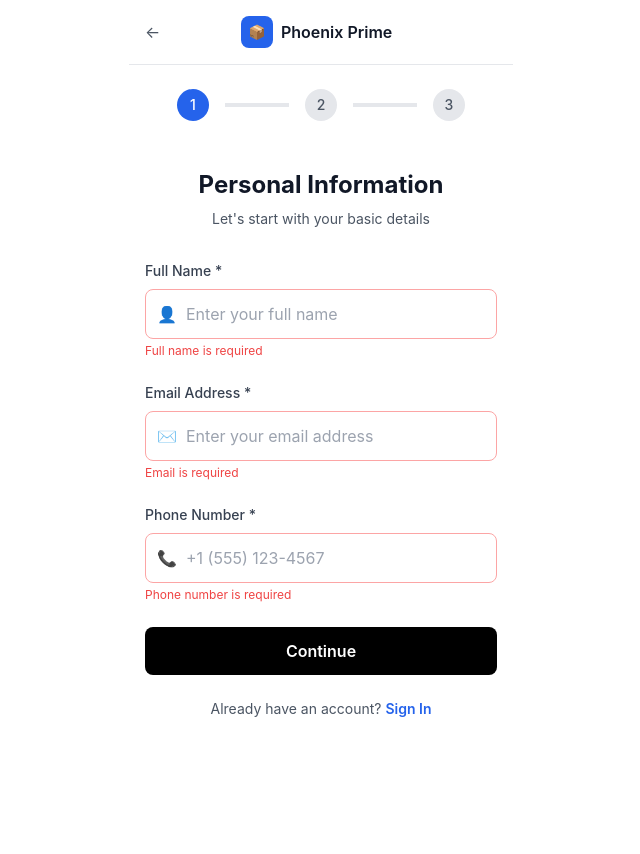
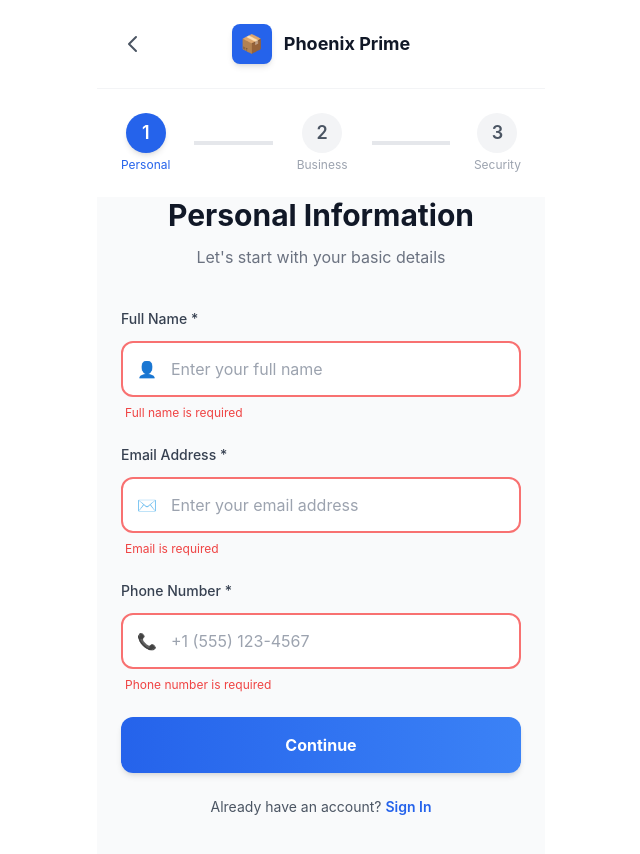
Before and after one commit to gagancodes99/shipper-demo, a React (Create React App) app: page /register in a window 1280 px wide. Both pictures are taken after a click on the button "Continue". Shown: the top 854 px of the page, without its empty margins (319-959 px from the left). Before the commit the page ends 800 px from the top, so only its background shows below. Built offline with nearby package versions, Linux system fonts and the light colour scheme; what @react-pdf/renderer would draw is missing.

Commit message:
Done fixes

```diff
--- a/src/components/screens/RegisterScreen.js
+++ b/src/components/screens/RegisterScreen.js
@@ -2,15 +2,6 @@ import React, { useState } from 'react';
 import { useNavigate } from 'react-router-dom';
 import { useAuth } from '../../context/AuthContext';
 
-/**
- * RegisterScreen - User registration screen with 3-step flow
- *
- * Features:
- * - 3-step registration process
- * - Personal information, business details, and security setup
- * - Form validation and error handling
- * - Mobile-first design matching the app's clean aesthetic
- */
 const RegisterScreen = () => {
   const navigate = useNavigate();
   const { register } = useAuth();
@@ -158,132 +149,147 @@ const RegisterScreen = () => {
   };
 
   return (
-    <div className="min-h-screen bg-white flex flex-col max-w-sm mx-auto">
+    <div className="min-h-screen bg-gray-50 flex flex-col max-w-md mx-auto">
       {/* Header */}
-      <div className="flex items-center justify-between p-4 bg-white border-b">
+      <div className="flex items-center justify-between p-6 bg-white border-b border-gray-100">
         <button
           onClick={handleBack}
-          className="text-gray-600 hover:text-gray-800"
+          className="text-gray-600 hover:text-gray-800 transition-colors"
         >
-          ←
+          <svg xmlns="http://www.w3.org/2000/svg" className="h-6 w-6" fill="none" viewBox="0 0 24 24" stroke="currentColor">
+            <path strokeLinecap="round" strokeLinejoin="round" strokeWidth={2} d="M15 19l-7-7 7-7" />
+          </svg>
         </button>
 
-        <div className="flex items-center space-x-2">
-          <div className="w-8 h-8 bg-blue-600 rounded-lg flex items-center justify-center">
-            <span className="text-white text-sm font-semibold">📦</span>
+        <div className="flex items-center space-x-3">
+          <div className="w-10 h-10 bg-blue-600 rounded-lg flex items-center justify-center shadow-md">
+            <span className="text-white text-lg">📦</span>
           </div>
-          <span className="font-semibold text-gray-900">Phoenix Prime</span>
+          <span className="font-bold text-gray-900 text-lg">Phoenix Prime</span>
         </div>
 
         <div className="w-6"></div>
       </div>
 
       {/* Step Indicator */}
-      <div className="px-4 py-6 bg-white">
-        <div className="flex items-center justify-center space-x-4">
-          <div className={`w-8 h-8 rounded-full flex items-center justify-center text-sm font-medium ${
-            currentStep >= 1 ? 'bg-blue-600 text-white' : 'bg-gray-200 text-gray-600'
+      <div className="px-6 py-6 bg-white">
+        <div className="flex items-center justify-center space-x-6">
+          <div className={`flex flex-col items-center ${currentStep >= 1 ? 'text-blue-600' : 'text-gray-400'}`}>
+            <div className={`w-10 h-10 rounded-full flex items-center justify-center text-lg font-semibold transition-all ${
+              currentStep >= 1 ? 'bg-blue-600 text-white shadow-md' : 'bg-gray-100 text-gray-600'
             }`}>
               {currentStep > 1 ? '✓' : '1'}
             </div>
-          <div className={`w-16 h-1 ${currentStep >= 2 ? 'bg-blue-600' : 'bg-gray-200'}`}></div>
-          <div className={`w-8 h-8 rounded-full flex items-center justify-center text-sm font-medium ${
-            currentStep >= 2 ? 'bg-blue-600 text-white' : 'bg-gray-200 text-gray-600'
+            <span className="text-xs mt-1">Personal</span>
+          </div>
+
+          <div className={`h-1 flex-1 ${currentStep >= 2 ? 'bg-blue-600' : 'bg-gray-200'} transition-colors`}></div>
+
+          <div className={`flex flex-col items-center ${currentStep >= 2 ? 'text-blue-600' : 'text-gray-400'}`}>
+            <div className={`w-10 h-10 rounded-full flex items-center justify-center text-lg font-semibold transition-all ${
+              currentStep >= 2 ? 'bg-blue-600 text-white shadow-md' : 'bg-gray-100 text-gray-600'
             }`}>
               {currentStep > 2 ? '✓' : '2'}
             </div>
-          <div className={`w-16 h-1 ${currentStep >= 3 ? 'bg-blue-600' : 'bg-gray-200'}`}></div>
-          <div className={`w-8 h-8 rounded-full flex items-center justify-center text-sm font-medium ${
-            currentStep >= 3 ? 'bg-blue-600 text-white' : 'bg-gray-200 text-gray-600'
+            <span className="text-xs mt-1">Business</span>
+          </div>
+
+          <div className={`h-1 flex-1 ${currentStep >= 3 ? 'bg-blue-600' : 'bg-gray-200'} transition-colors`}></div>
+
+          <div className={`flex flex-col items-center ${currentStep >= 3 ? 'text-blue-600' : 'text-gray-400'}`}>
+            <div className={`w-10 h-10 rounded-full flex items-center justify-center text-lg font-semibold transition-all ${
+              currentStep >= 3 ? 'bg-blue-600 text-white shadow-md' : 'bg-gray-100 text-gray-600'
             }`}>
               3
+            </div>
+            <span className="text-xs mt-1">Security</span>
           </div>
         </div>
       </div>
 
       {/* Main Content */}
-      <div className="flex-1 px-4 py-6">
-        <div className="w-full max-w-sm mx-auto">
+      <div className="flex-1 px-6 pb-12">
+        <div className="w-full mx-auto">
 
           {/* Step 1: Personal Information */}
           {currentStep === 1 && (
-            <div>
-              <div className="text-center mb-8">
-                <h1 className="text-2xl font-bold text-gray-900 mb-2">Personal Information</h1>
-                <p className="text-gray-600 text-sm">Let's start with your basic details</p>
+            <div className="animate-fade-in">
+              <div className="text-center mb-10">
+                <h1 className="text-3xl font-bold text-gray-900 mb-3">Personal Information</h1>
+                <p className="text-gray-500">Let's start with your basic details</p>
               </div>
 
               <div className="space-y-6">
                 {/* General Error */}
                 {errors.general && (
-                  <div className="bg-red-50 border border-red-200 text-red-600 p-3 rounded-lg text-sm mb-4">
+                  <div className="bg-red-50 border border-red-200 text-red-600 p-4 rounded-lg text-sm mb-4">
                     {errors.general}
                   </div>
                 )}
 
                 {/* Full Name Field */}
                 <div>
-                  <label className="block text-sm font-medium text-gray-700 mb-2">Full Name *</label>
+                  <label className="block text-sm font-medium text-gray-700 mb-3">Full Name *</label>
                   <div className="relative">
-                    <div className="absolute inset-y-0 left-0 pl-3 flex items-center pointer-events-none">
-                      <span className="text-gray-400">👤</span>
+                    <div className="absolute inset-y-0 left-0 pl-4 flex items-center pointer-events-none">
+                      <span className="text-gray-500">👤</span>
                     </div>
                     <input
                       type="text"
                       value={formData.fullName}
                       onChange={(e) => handleInputChange('fullName', e.target.value)}
-                      className={`w-full pl-10 pr-4 py-3 border rounded-lg focus:ring-2 focus:ring-blue-500 focus:border-blue-500 ${
-                        errors.fullName ? 'border-red-300' : 'border-gray-300'
+                      className={`w-full pl-12 pr-4 py-3.5 border-2 rounded-xl focus:ring-2 focus:ring-blue-500 focus:border-blue-500 transition-all ${
+                        errors.fullName ? 'border-red-400' : 'border-gray-200 hover:border-gray-300'
                       }`}
                       placeholder="Enter your full name"
                     />
                   </div>
                   {errors.fullName && (
-                    <p className="text-red-500 text-xs mt-1">{errors.fullName}</p>
+                    <p className="text-red-500 text-xs mt-2 ml-1">{errors.fullName}</p>
                   )}
                 </div>
 
                 {/* Email Field */}
                 <div>
-                  <label className="block text-sm font-medium text-gray-700 mb-2">Email Address *</label>
+                  <label className="block text-sm font-medium text-gray-700 mb-3">Email Address *</label>
                   <div className="relative">
-                    <div className="absolute inset-y-0 left-0 pl-3 flex items-center pointer-events-none">
-                      <span className="text-gray-400">✉️</span>
+                    <div className="absolute inset-y-0 left-0 pl-4 flex items-center pointer-events-none">
+                      <span className="text-gray-500">✉️</span>
                     </div>
                     <input
                       type="email"
                       value={formData.email}
                       onChange={(e) => handleInputChange('email', e.target.value)}
-                      className={`w-full pl-10 pr-4 py-3 border rounded-lg focus:ring-2 focus:ring-blue-500 focus:border-blue-500 ${
-                        errors.email ? 'border-red-300' : 'border-gray-300'
+                      className={`w-full pl-12 pr-4 py-3.5 border-2 rounded-xl focus:ring-2 focus:ring-blue-500 focus:border-blue-500 transition-all ${
+                        errors.email ? 'border-red-400' : 'border-gray-200 hover:border-gray-300'
                       }`}
                       placeholder="Enter your email address"
                     />
                   </div>
                   {errors.email && (
-                    <p className="text-red-500 text-xs mt-1">{errors.email}</p>
+                    <p className="text-red-500 text-xs mt-2 ml-1">{errors.email}</p>
                   )}
                 </div>
 
                 {/* Phone Field */}
                 <div>
-                  <label className="block text-sm font-medium text-gray-700 mb-2">Phone Number *</label>
+                  <label className="block text-sm font-medium text-gray-700 mb-3">Phone Number *</label>
                   <div className="relative">
-                    <div className="absolute inset-y-0 left-0 pl-3 flex items-center pointer-events-none">
-                      <span className="text-gray-400">📞</span>
+                    <div className="absolute inset-y-0 left-0 pl-4 flex items-center pointer-events-none">
+                      <span className="text-gray-500">📞</span>
                     </div>
                     <input
                       type="tel"
                       value={formData.phone}
                       onChange={(e) => handleInputChange('phone', e.target.value)}
-                      className={`w-full pl-10 pr-4 py-3 border rounded-lg focus:ring-2 focus:ring-blue-500 focus:border-blue-500 ${
-                        errors.phone ? 'border-red-300' : 'border-gray-300'
+                      className={`w-full pl-12 pr-4 py-3.5 border-2 rounded-xl focus:ring-2 focus:ring-blue-500 focus:border-blue-500 transition-all ${
+                        errors.phone ? 'border-red-400' : 'border-gray-200 hover:border-gray-300'
                       }`}
                       placeholder="+1 (555) 123-4567"
                     />
                   </div>
                   {errors.phone && (
-                    <p className="text-red-500 text-xs mt-1">{errors.phone}</p>
+                    <p className="text-red-500 text-xs mt-2 ml-1">{errors.phone}</p>
                   )}
                 </div>
 
@@ -291,13 +297,13 @@ const RegisterScreen = () => {
                 <button
                   type="button"
                   onClick={handleNext}
-                  className="w-full bg-black text-white py-3 px-4 rounded-lg font-semibold hover:bg-gray-800 transition-colors mt-8"
+                  className="w-full bg-gradient-to-r from-blue-600 to-blue-500 text-white py-4 px-4 rounded-xl font-bold hover:opacity-90 transition-all shadow-md mt-8"
                 >
                   Continue
                 </button>
 
                 {/* Sign In Link */}
-                <div className="text-center mt-6">
+                <div className="text-center mt-8">
                   <p className="text-gray-600 text-sm">
                     Already have an account?{' '}
                     <button
@@ -314,49 +320,49 @@ const RegisterScreen = () => {
 
           {/* Step 2: Business Information */}
           {currentStep === 2 && (
-            <div>
-              <div className="text-center mb-8">
-                <h1 className="text-2xl font-bold text-gray-900 mb-2">Business Information</h1>
-                <p className="text-gray-600 text-sm">Tell us about your business</p>
+            <div className="animate-fade-in">
+              <div className="text-center mb-10">
+                <h1 className="text-3xl font-bold text-gray-900 mb-3">Business Information</h1>
+                <p className="text-gray-500">Tell us about your business</p>
               </div>
 
               <div className="space-y-6">
                 {/* General Error */}
                 {errors.general && (
-                  <div className="bg-red-50 border border-red-200 text-red-600 p-3 rounded-lg text-sm mb-4">
+                  <div className="bg-red-50 border border-red-200 text-red-600 p-4 rounded-lg text-sm mb-4">
                     {errors.general}
                   </div>
                 )}
 
                 {/* Company Name Field */}
                 <div>
-                  <label className="block text-sm font-medium text-gray-700 mb-2">Company Name *</label>
+                  <label className="block text-sm font-medium text-gray-700 mb-3">Company Name *</label>
                   <div className="relative">
-                    <div className="absolute inset-y-0 left-0 pl-3 flex items-center pointer-events-none">
-                      <span className="text-gray-400">🏢</span>
+                    <div className="absolute inset-y-0 left-0 pl-4 flex items-center pointer-events-none">
+                      <span className="text-gray-500">🏢</span>
                     </div>
                     <input
                       type="text"
                       value={formData.companyName}
                       onChange={(e) => handleInputChange('companyName', e.target.value)}
-                      className={`w-full pl-10 pr-4 py-3 border rounded-lg focus:ring-2 focus:ring-blue-500 focus:border-blue-500 ${
-                        errors.companyName ? 'border-red-300' : 'border-gray-300'
+                      className={`w-full pl-12 pr-4 py-3.5 border-2 rounded-xl focus:ring-2 focus:ring-blue-500 focus:border-blue-500 transition-all ${
+                        errors.companyName ? 'border-red-400' : 'border-gray-200 hover:border-gray-300'
                       }`}
                       placeholder="Enter your company name"
                     />
                   </div>
                   {errors.companyName && (
-                    <p className="text-red-500 text-xs mt-1">{errors.companyName}</p>
+                    <p className="text-red-500 text-xs mt-2 ml-1">{errors.companyName}</p>
                   )}
                 </div>
 
                 {/* Business Type Field */}
                 <div>
-                  <label className="block text-sm font-medium text-gray-700 mb-2">Business Type *</label>
+                  <label className="block text-sm font-medium text-gray-700 mb-3">Business Type *</label>
                   <select
                     value={formData.businessType}
                     onChange={(e) => handleInputChange('businessType', e.target.value)}
-                    className="w-full px-4 py-3 border border-gray-300 rounded-lg focus:ring-2 focus:ring-blue-500 focus:border-blue-500"
+                    className="w-full px-4 py-3.5 border-2 border-gray-200 rounded-xl focus:ring-2 focus:ring-blue-500 focus:border-blue-500 transition-all hover:border-gray-300"
                   >
                     <option value="E-commerce Store">E-commerce Store</option>
                     <option value="Retail Business">Retail Business</option>
@@ -368,23 +374,23 @@ const RegisterScreen = () => {
 
                 {/* Business Address Field */}
                 <div>
-                  <label className="block text-sm font-medium text-gray-700 mb-2">Business Address *</label>
+                  <label className="block text-sm font-medium text-gray-700 mb-3">Business Address *</label>
                   <div className="relative">
-                    <div className="absolute top-3 left-0 pl-3 flex items-start pointer-events-none">
-                      <span className="text-gray-400">📍</span>
+                    <div className="absolute top-3 left-4 flex items-start pointer-events-none">
+                      <span className="text-gray-500">📍</span>
                     </div>
                     <textarea
                       value={formData.businessAddress}
                       onChange={(e) => handleInputChange('businessAddress', e.target.value)}
-                      className={`w-full pl-10 pr-4 py-3 border rounded-lg focus:ring-2 focus:ring-blue-500 focus:border-blue-500 ${
-                        errors.businessAddress ? 'border-red-300' : 'border-gray-300'
+                      className={`w-full pl-12 pr-4 py-3 border-2 rounded-xl focus:ring-2 focus:ring-blue-500 focus:border-blue-500 transition-all ${
+                        errors.businessAddress ? 'border-red-400' : 'border-gray-200 hover:border-gray-300'
                       }`}
                       rows="3"
                       placeholder="Enter your complete business address"
                     />
                   </div>
                   {errors.businessAddress && (
-                    <p className="text-red-500 text-xs mt-1">{errors.businessAddress}</p>
+                    <p className="text-red-500 text-xs mt-2 ml-1">{errors.businessAddress}</p>
                   )}
                 </div>
 
@@ -392,13 +398,13 @@ const RegisterScreen = () => {
                 <button
                   type="button"
                   onClick={handleNext}
-                  className="w-full bg-black text-white py-3 px-4 rounded-lg font-semibold hover:bg-gray-800 transition-colors mt-8"
+                  className="w-full bg-gradient-to-r from-blue-600 to-blue-500 text-white py-4 px-4 rounded-xl font-bold hover:opacity-90 transition-all shadow-md mt-8"
                 >
                   Continue
                 </button>
 
                 {/* Sign In Link */}
-                <div className="text-center mt-6">
+                <div className="text-center mt-8">
                   <p className="text-gray-600 text-sm">
                     Already have an account?{' '}
                     <button
@@ -415,51 +421,51 @@ const RegisterScreen = () => {
 
           {/* Step 3: Security & Preferences */}
           {currentStep === 3 && (
-            <div>
-              <div className="text-center mb-8">
-                <h1 className="text-2xl font-bold text-gray-900 mb-2">Security & Preferences</h1>
-                <p className="text-gray-600 text-sm">Set up your account security</p>
+            <div className="animate-fade-in">
+              <div className="text-center mb-10">
+                <h1 className="text-3xl font-bold text-gray-900 mb-3">Security & Preferences</h1>
+                <p className="text-gray-500">Set up your account security</p>
               </div>
 
               <form onSubmit={handleSubmit} className="space-y-6">
                 {/* General Error */}
                 {errors.general && (
-                  <div className="bg-red-50 border border-red-200 text-red-600 p-3 rounded-lg text-sm mb-4">
+                  <div className="bg-red-50 border border-red-200 text-red-600 p-4 rounded-lg text-sm mb-4">
                     {errors.general}
                   </div>
                 )}
 
                 {/* Password Field */}
                 <div>
-                  <label className="block text-sm font-medium text-gray-700 mb-2">Password *</label>
+                  <label className="block text-sm font-medium text-gray-700 mb-3">Password *</label>
                   <input
                     type="password"
                     value={formData.password}
                     onChange={(e) => handleInputChange('password', e.target.value)}
-                    className={`w-full px-4 py-3 border rounded-lg focus:ring-2 focus:ring-blue-500 focus:border-blue-500 ${
-                      errors.password ? 'border-red-300' : 'border-gray-300'
+                    className={`w-full px-4 py-3.5 border-2 rounded-xl focus:ring-2 focus:ring-blue-500 focus:border-blue-500 transition-all ${
+                      errors.password ? 'border-red-400' : 'border-gray-200 hover:border-gray-300'
                     }`}
                     placeholder="Create a strong password"
                   />
                   {errors.password && (
-                    <p className="text-red-500 text-xs mt-1">{errors.password}</p>
+                    <p className="text-red-500 text-xs mt-2 ml-1">{errors.password}</p>
                   )}
                 </div>
 
                 {/* Confirm Password Field */}
                 <div>
-                  <label className="block text-sm font-medium text-gray-700 mb-2">Confirm Password *</label>
+                  <label className="block text-sm font-medium text-gray-700 mb-3">Confirm Password *</label>
                   <input
                     type="password"
                     value={formData.confirmPassword}
                     onChange={(e) => handleInputChange('confirmPassword', e.target.value)}
-                    className={`w-full px-4 py-3 border rounded-lg focus:ring-2 focus:ring-blue-500 focus:border-blue-500 ${
-                      errors.confirmPassword ? 'border-red-300' : 'border-gray-300'
+                    className={`w-full px-4 py-3.5 border-2 rounded-xl focus:ring-2 focus:ring-blue-500 focus:border-blue-500 transition-all ${
+                      errors.confirmPassword ? 'border-red-400' : 'border-gray-200 hover:border-gray-300'
                     }`}
                     placeholder="Confirm your password"
                   />
                   {errors.confirmPassword && (
-                    <p className="text-red-500 text-xs mt-1">{errors.confirmPassword}</p>
+                    <p className="text-red-500 text-xs mt-2 ml-1">{errors.confirmPassword}</p>
                   )}
                 </div>
 
@@ -470,21 +476,21 @@ const RegisterScreen = () => {
                       type="checkbox"
                       checked={formData.acceptTerms}
                       onChange={(e) => handleInputChange('acceptTerms', e.target.checked)}
-                      className="mt-1 w-4 h-4 text-blue-600 bg-white border-gray-300 rounded focus:ring-blue-500 focus:ring-2"
+                      className="mt-1 w-5 h-5 text-blue-600 bg-white border-2 border-gray-300 rounded focus:ring-blue-500 focus:ring-2 transition-all"
                     />
                     <span className="text-gray-600 text-sm">
                       I agree to the{' '}
-                      <button type="button" className="text-blue-600 underline hover:no-underline">
+                      <button type="button" className="text-blue-600 font-medium hover:underline">
                         Terms of Service
                       </button>{' '}
                       and{' '}
-                      <button type="button" className="text-blue-600 underline hover:no-underline">
+                      <button type="button" className="text-blue-600 font-medium hover:underline">
                         Privacy Policy
                       </button>
                     </span>
                   </label>
                   {errors.acceptTerms && (
-                    <p className="text-red-500 text-sm">{errors.acceptTerms}</p>
+                    <p className="text-red-500 text-sm ml-8">{errors.acceptTerms}</p>
                   )}
 
                   <label className="flex items-start space-x-3">
@@ -492,7 +498,7 @@ const RegisterScreen = () => {
                       type="checkbox"
                       checked={formData.acceptMarketing}
                       onChange={(e) => handleInputChange('acceptMarketing', e.target.checked)}
-                      className="mt-1 w-4 h-4 text-blue-600 bg-white border-gray-300 rounded focus:ring-blue-500 focus:ring-2"
+                      className="mt-1 w-5 h-5 text-blue-600 bg-white border-2 border-gray-300 rounded focus:ring-blue-500 focus:ring-2 transition-all"
                     />
                     <span className="text-gray-600 text-sm">
                       I'd like to receive promotional emails and updates about Phoenix Prime services
@@ -504,11 +510,11 @@ const RegisterScreen = () => {
                 <button
                   type="submit"
                   disabled={isLoading}
-                  className="w-full bg-black text-white py-3 px-4 rounded-lg font-semibold hover:bg-gray-800 transition-colors disabled:opacity-50 disabled:cursor-not-allowed mt-8"
+                  className="w-full bg-gradient-to-r from-blue-600 to-blue-500 text-white py-4 px-4 rounded-xl font-bold hover:opacity-90 transition-all shadow-md disabled:opacity-70 disabled:cursor-not-allowed mt-8"
                 >
                   {isLoading ? (
                     <div className="flex items-center justify-center gap-2">
-                      <div className="w-4 h-4 border-2 border-white border-t-transparent rounded-full animate-spin"></div>
+                      <div className="w-5 h-5 border-2 border-white border-t-transparent rounded-full animate-spin"></div>
                       Creating Account...
                     </div>
                   ) : (
@@ -517,7 +523,7 @@ const RegisterScreen = () => {
                 </button>
 
                 {/* Sign In Link */}
-                <div className="text-center mt-6">
+                <div className="text-center mt-8">
                   <p className="text-gray-600 text-sm">
                     Already have an account?{' '}
                     <button
```
Also changed, not shown: src/components/auth/WelcomeScreen.js (+54 -14 lines). Lines whose indentation alone changed are shown as unchanged.
